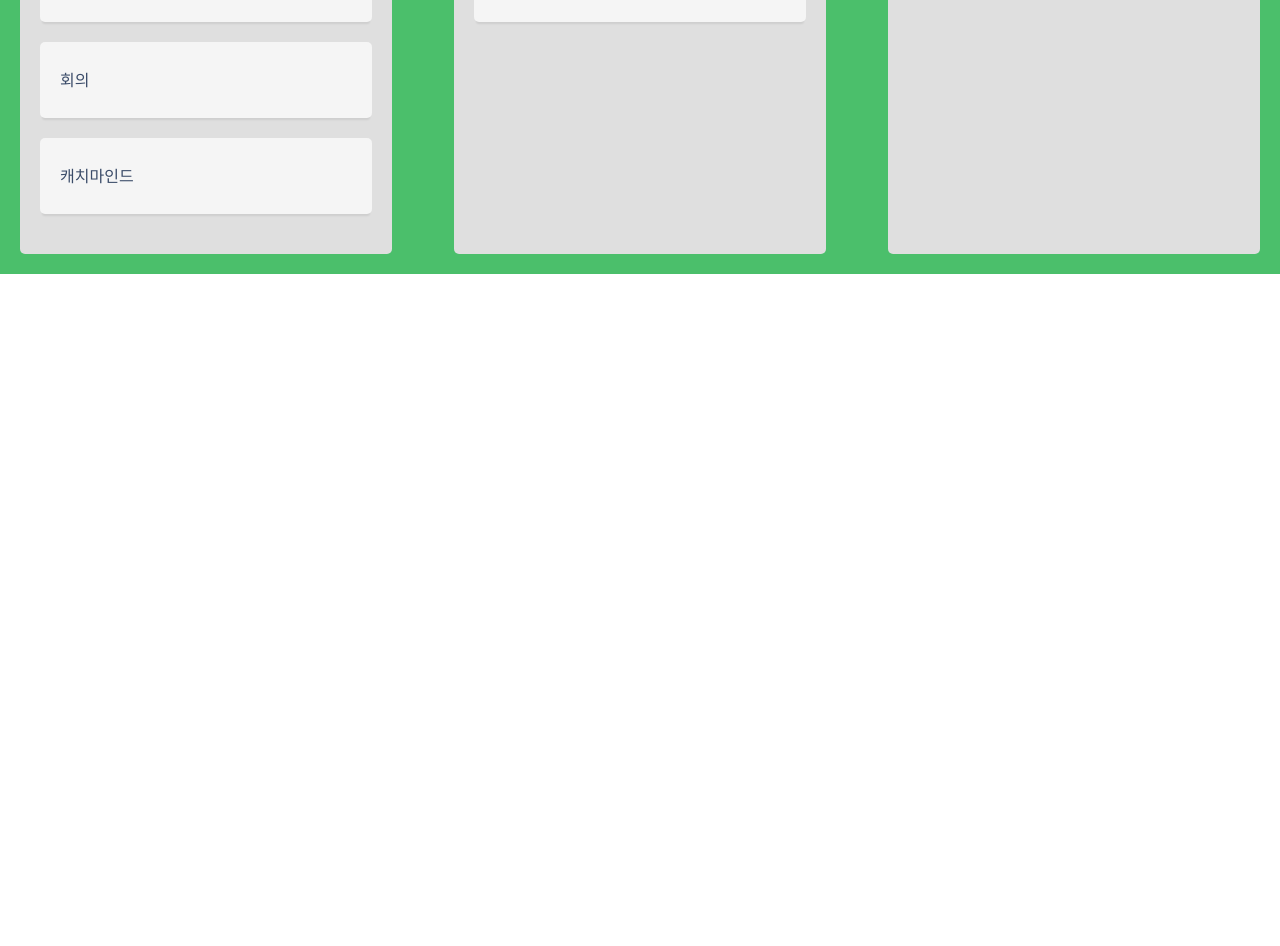
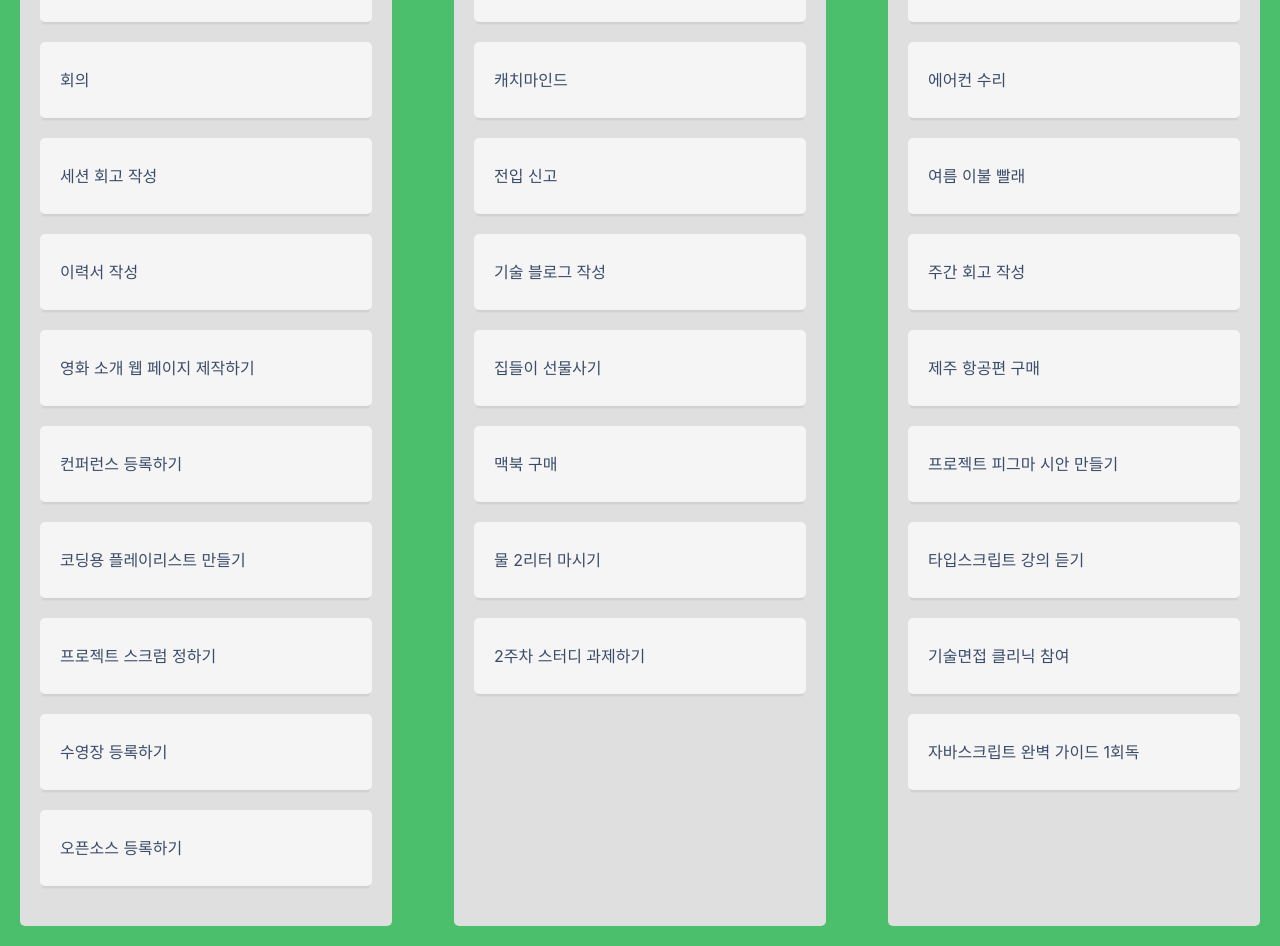
Before and after one commit to Derek-94/modo-todo-assignment, a React (Create React App) app: page / in a window 1280 px wide. Shown: the part 300-1246 px from the top of the page. Before the commit the page ends 800 px from the top, so only its background shows below. Built offline with nearby package versions, Linux system fonts and the light colour scheme.

Commit message:
Chore: 더미 데이터 추가. (#8)

```diff
--- a/src/constant/index.ts
+++ b/src/constant/index.ts
@@ -1,13 +1,276 @@
 import { Itodo, StatusKey } from 'types';
 
 export const TODOS: Itodo[] = [
-  { id: 1, taskName: '기본세팅', status: 'Done', priority: 'medium' },
-  { id: 2, taskName: '원티드프로젝트', status: 'InProgress', priority: 'high' },
-  { id: 3, taskName: '자소서 쓰기', status: 'Todo', priority: 'medium' },
-  { id: 4, taskName: '리드미 작성', status: 'Todo', priority: 'medium' },
-  { id: 5, taskName: '거리 두기', status: 'InProgress', priority: 'medium' },
-  { id: 6, taskName: '회의', status: 'Todo', priority: 'medium' },
-  { id: 7, taskName: '캐치마인드', status: 'Todo', priority: 'medium' },
+  {
+    id: 1,
+    taskName: '기본세팅',
+    status: 'Done',
+    priority: 'medium',
+    createdAt: '',
+    updatedAt: '',
+    dueDate: '',
+  },
+  {
+    id: 2,
+    taskName: '원티드프로젝트',
+    status: 'InProgress',
+    priority: 'high',
+    createdAt: '',
+    updatedAt: '',
+    dueDate: '',
+  },
+  {
+    id: 3,
+    taskName: '자소서 쓰기',
+    status: 'Todo',
+    priority: 'medium',
+    createdAt: '',
+    updatedAt: '',
+    dueDate: '',
+  },
+  {
+    id: 4,
+    taskName: '리드미 작성',
+    status: 'Todo',
+    priority: 'medium',
+    createdAt: '',
+    updatedAt: '',
+    dueDate: '',
+  },
+  {
+    id: 5,
+    taskName: '거리 두기',
+    status: 'InProgress',
+    priority: 'medium',
+    createdAt: '',
+    updatedAt: '',
+    dueDate: '',
+  },
+  {
+    id: 6,
+    taskName: '회의',
+    status: 'Todo',
+    priority: 'medium',
+    createdAt: '',
+    updatedAt: '',
+    dueDate: '',
+  },
+  {
+    id: 7,
+    taskName: '캐치마인드',
+    status: 'InProgress',
+    priority: 'medium',
+    createdAt: '',
+    updatedAt: '',
+    dueDate: '',
+  },
+  {
+    id: 8,
+    taskName: '백신 예약하기',
+    status: 'Done',
+    priority: 'high',
+    createdAt: '',
+    updatedAt: '',
+    dueDate: '',
+  },
+  {
+    id: 9,
+    taskName: '전입 신고',
+    status: 'InProgress',
+    priority: 'high',
+    createdAt: '',
+    updatedAt: '',
+    dueDate: '',
+  },
+  {
+    id: 10,
+    taskName: '기술 블로그 작성',
+    status: 'InProgress',
+    priority: 'medium',
+    createdAt: '',
+    updatedAt: '',
+    dueDate: '',
+  },
+  {
+    id: 11,
+    taskName: '집들이 선물사기',
+    status: 'InProgress',
+    priority: 'low',
+    createdAt: '',
+    updatedAt: '',
+    dueDate: '',
+  },
+  {
+    id: 12,
+    taskName: '에어컨 수리',
+    status: 'Done',
+    priority: 'medium',
+    createdAt: '',
+    updatedAt: '',
+    dueDate: '',
+  },
+  {
+    id: 13,
+    taskName: '여름 이불 빨래',
+    status: 'Done',
+    priority: 'medium',
+    createdAt: '',
+    updatedAt: '',
+    dueDate: '',
+  },
+  {
+    id: 14,
+    taskName: '세션 회고 작성',
+    status: 'Todo',
+    priority: 'medium',
+    createdAt: '',
+    updatedAt: '',
+    dueDate: '',
+  },
+  {
+    id: 15,
+    taskName: '주간 회고 작성',
+    status: 'Done',
+    priority: 'high',
+    createdAt: '',
+    updatedAt: '',
+    dueDate: '',
+  },
+  {
+    id: 16,
+    taskName: '맥북 구매',
+    status: 'InProgress',
+    priority: 'medium',
+    createdAt: '',
+    updatedAt: '',
+    dueDate: '',
+  },
+  {
+    id: 17,
+    taskName: '이력서 작성',
+    status: 'Todo',
+    priority: 'high',
+    createdAt: '',
+    updatedAt: '',
+    dueDate: '',
+  },
+  {
+    id: 18,
+    taskName: '물 2리터 마시기',
+    status: 'InProgress',
+    priority: 'low',
+    createdAt: '',
+    updatedAt: '',
+    dueDate: '',
+  },
+  {
+    id: 19,
+    taskName: '제주 항공편 구매',
+    status: 'Done',
+    priority: 'medium',
+    createdAt: '',
+    updatedAt: '',
+    dueDate: '',
+  },
+  {
+    id: 20,
+    taskName: '영화 소개 웹 페이지 제작하기',
+    status: 'Todo',
+    priority: 'medium',
+    createdAt: '',
+    updatedAt: '',
+    dueDate: '',
+  },
+  {
+    id: 21,
+    taskName: '프로젝트 피그마 시안 만들기',
+    status: 'Done',
+    priority: 'medium',
+    createdAt: '',
+    updatedAt: '',
+    dueDate: '',
+  },
+  {
+    id: 22,
+    taskName: '컨퍼런스 등록하기',
+    status: 'Todo',
+    priority: 'high',
+    createdAt: '',
+    updatedAt: '',
+    dueDate: '',
+  },
+  {
+    id: 23,
+    taskName: '코딩용 플레이리스트 만들기',
+    status: 'Todo',
+    priority: 'low',
+    createdAt: '',
+    updatedAt: '',
+    dueDate: '',
+  },
+  {
+    id: 24,
+    taskName: '프로젝트 스크럼 정하기',
+    status: 'Todo',
+    priority: 'medium',
+    createdAt: '',
+    updatedAt: '',
+    dueDate: '',
+  },
+  {
+    id: 25,
+    taskName: '타입스크립트 강의 듣기',
+    status: 'Done',
+    priority: 'medium',
+    createdAt: '',
+    updatedAt: '',
+    dueDate: '',
+  },
+  {
+    id: 26,
+    taskName: '2주차 스터디 과제하기',
+    status: 'InProgress',
+    priority: 'medium',
+    createdAt: '',
+    updatedAt: '',
+    dueDate: '',
+  },
+  {
+    id: 27,
+    taskName: '기술면접 클리닉 참여',
+    status: 'Done',
+    priority: 'high',
+    createdAt: '',
+    updatedAt: '',
+    dueDate: '',
+  },
+  {
+    id: 28,
+    taskName: '수영장 등록하기',
+    status: 'Todo',
+    priority: 'low',
+    createdAt: '',
+    updatedAt: '',
+    dueDate: '',
+  },
+  {
+    id: 29,
+    taskName: '자바스크립트 완벽 가이드 1회독',
+    status: 'Done',
+    priority: 'medium',
+    createdAt: '',
+    updatedAt: '',
+    dueDate: '',
+  },
+  {
+    id: 30,
+    taskName: '오픈소스 등록하기',
+    status: 'Todo',
+    priority: 'medium',
+    createdAt: '',
+    updatedAt: '',
+    dueDate: '',
+  },
 ];
 
 export const STATUS: StatusKey[] = ['Todo', 'InProgress', 'Done'];
```
